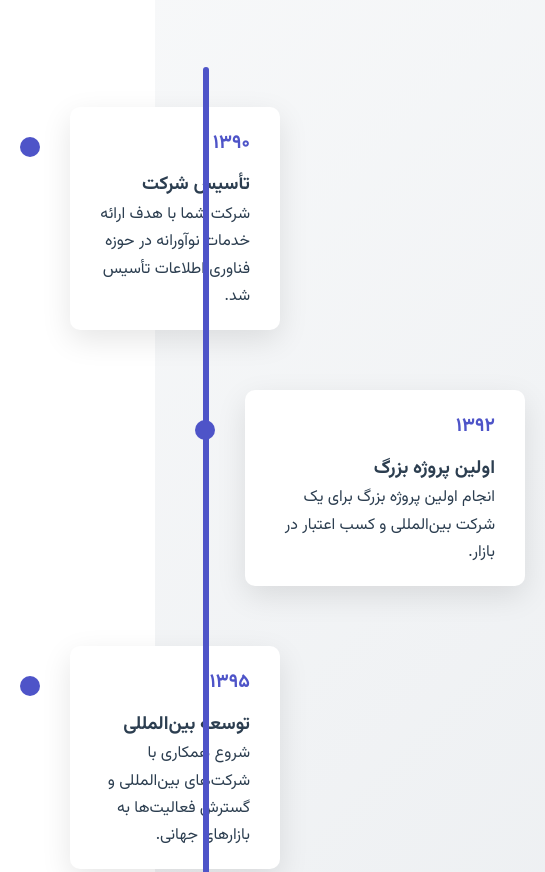
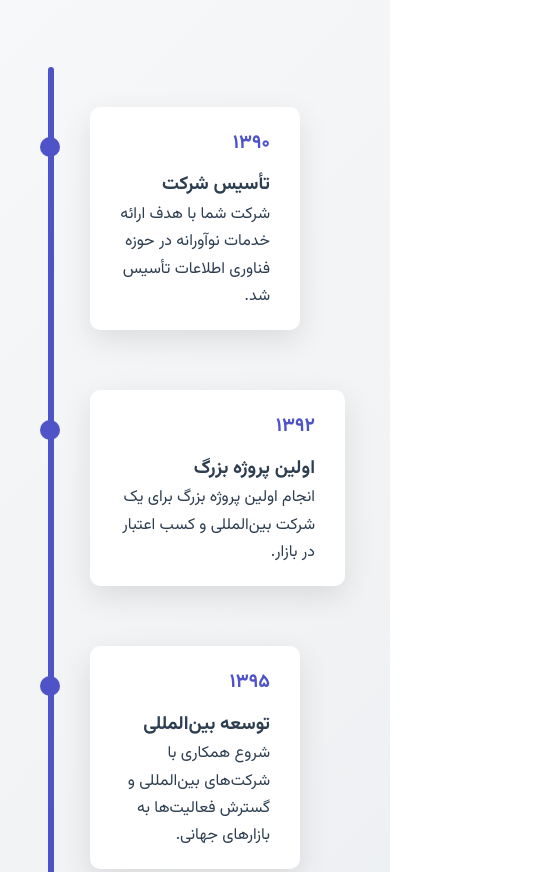
Before and after one commit to arvinnfri/arvin-nafari.github.io, a plain HTML site: page about.html in a window 390 px wide. Shown: the part 1512-2384 px from the top of the page, 545 px wide, since content can reach past the window. Drawn offline with nearby package versions, Linux system fonts and the light colour scheme.

Commit message:
Add files via upload

```diff
--- a/about.html
+++ b/about.html
@@ -179,9 +179,9 @@
     .timeline-item {
       width: 100%;
       padding-left: 70px;
-        padding-right: 0;
+      padding-right: 25px;
+      left: 0 !important;
     }
-
     .timeline-item:nth-child(even) {
       left: 0;
     }
```
Lines whose indentation alone changed are shown as unchanged.
